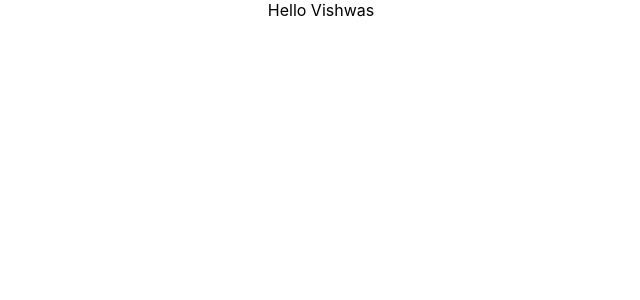
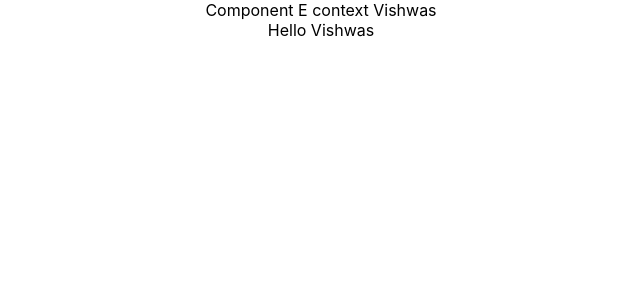
Before and after one commit to kongly0105/ReactJS, a React (Create React App) app: page / in a window 1280 px wide. Shown: the top 300 px of the page, without its empty margins (319-959 px from the left). Built offline with nearby package versions, Linux system fonts and the light colour scheme.

Commit message:
Context (Part 2)

```diff
--- a/src/components/ComponentE.js
+++ b/src/components/ComponentE.js
@@ -1,10 +1,22 @@
 import React, { Component } from 'react'
 import ComponentF from './ComponentF'
+import UserContext from './UserContext'
 
 class ComponentE extends Component {
-  render() {
-    return <ComponentF />
-  }
+
+    static contextType = UserContext
+
+    render() {
+        return (
+            <div>
+                Component E context {this.context}
+                <ComponentF />
+            </div>
+
+        )
+    }
 }
 
+ComponentE.contextType = UserContext
+
 export default ComponentE
--- a/src/components/UserContext.js
+++ b/src/components/UserContext.js
@@ -1,8 +1,10 @@
 import React from "react";
 
-const UserContext = React.createContext()
+const UserContext = React.createContext('Codevolution')
 
 const UserProvider = UserContext.Provider
 const UserConsumer = UserContext.Consumer
 
 export {UserProvider, UserConsumer}
+
+export default UserContext
```
